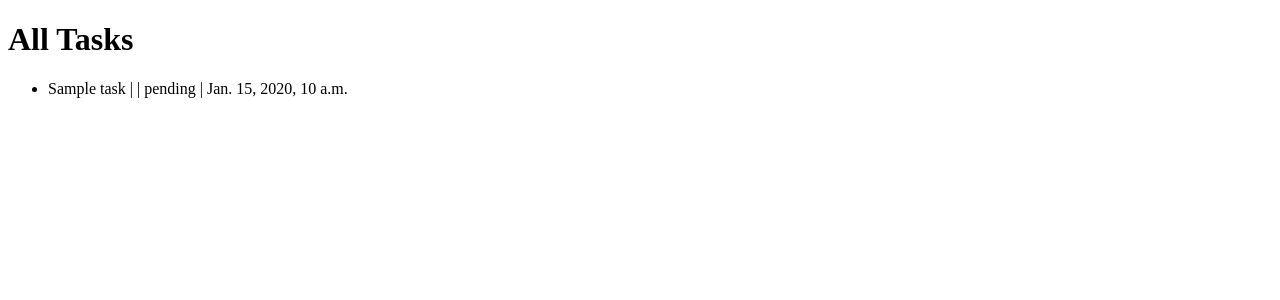
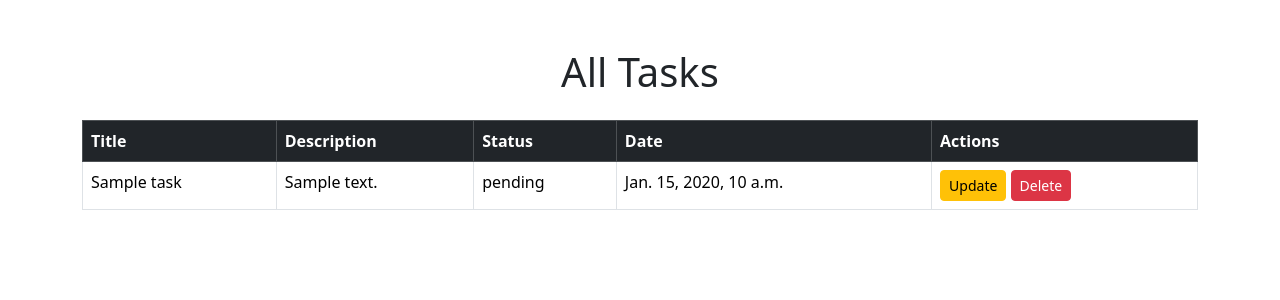
Before and after one commit to DufatanyeAngeClaire/TodoList, a Django app: page / in a window 1280 px wide. Shown: the top 300 px of the page. Run offline with Django 5.2, Linux system fonts and the light colour scheme; tables that the repository leaves empty hold one stand-in row (values such as "Sample post"); some libraries are stand-ins or nearby versions.

Commit message:
did the update and delete part

```diff
--- a/pages/templates/view_task.html
+++ b/pages/templates/view_task.html
@@ -1,22 +1,49 @@
-
+{% load static %}
 <!DOCTYPE html>
-
 <html>
 <head>
     <meta charset="utf-8">
-        <meta http-equiv="X-UA-Compatible" content="IE=edge">
-        <title></title>
-        <meta name="description" content="">
+    <title>All Tasks</title>
     <meta name="viewport" content="width=device-width, initial-scale=1">
-        <link rel="stylesheet" href="">
+    <link rel="stylesheet" href="/static/bootstrap-5.3.7-dist/css/bootstrap.min.css">
 </head>
-    <body>
-       <h1>All Tasks</h1>
-         <ul>
+<body class="container mt-5">
+    <h1 class="text-center mb-4">All Tasks</h1>
+
+    <table class="table table-bordered table-hover">
+        <thead class="table-dark">
+            <tr>
+                <th>Title</th>
+                <th>Description</th>
+                <th>Status</th>
+                <th>Date</th>
+                <th>Actions</th>
+            </tr>
+        </thead>
+        <tbody>
             {% for task in all %}
-            <li>{{ task.title }} | {{ task.describtion }} | {{ task.status }} | {{ task.date }}</li>
+            <tr>
+                <td>{{ task.title }}</td>
+                <td>{{ task.description }}</td>
+                <td>{{ task.status }}</td>
+                <td>{{ task.date }}</td>
+                <td>
+                    <a href="{% url 'update_task' task.id %}" class="btn btn-sm btn-warning">Update</a>
+
+                    <form action="{% url 'delete_task' task.id %}" method="post" style="display:inline;">
+                        {% csrf_token %}
+                        <button type="submit" class="btn btn-sm btn-danger">Delete</button>
+                    </form>
+                </td>
+            </tr>
+            {% empty %}
+            <tr>
+                <td colspan="5" class="text-center">No tasks found.</td>
+            </tr>
             {% endfor %}
-    </ul>
-        <script src="" async defer></script>
+        </tbody>
+    </table>
+
+    <script src="/static/bootstrap-5.3.7-dist/js/bootstrap.bundle.js" async defer></script>
 </body>
 </html>
--- a/pages/views.py
+++ b/pages/views.py
@@ -13,9 +13,6 @@ from django.utils import timezone
 # Functionality to change the status of a task (e.g., mark as completed or pending). This could be a link/button next to each task.
 # 4- Delete Task:
 # Functionality to remove a task from the list. This could be a link/button next to each task
-def view_task(request):
-    all_task = Task.objects.all
-    return render(request, 'view_task.html', {'all': all_task})
 
 def add_task(request):
     if request.method == "POST":
@@ -39,3 +36,22 @@ def add_task(request):
 
     # For GET requests — render the form page
     return render(request, "add_task.html")
+
+def view_task(request):
+    all_task = Task.objects.all()
+    return render(request, 'view_task.html', {'all': all_task})
+
+def delete_task(request, id):
+    task = Task.objects.get(id=id)
+    task.delete()
+    return redirect('view_task')
+
+def update_task(request, id):
+    task = Task.objects.get(id=id)
+    if request.method == 'POST':
+        task.title = request.POST['title']
+        task.describtion = request.POST['description']
+        task.status = request.POST['status']
+        task.save()
+        return redirect('view_task')
+    return render(request, 'update_task.html', {'task': task})
--- a/todo_lists/urls.py
+++ b/todo_lists/urls.py
@@ -21,7 +21,12 @@ from pages import views
 urlpatterns = [
 
     path('admin/', admin.site.urls),
-     path('', views.view_task),
-    path('pages/', views.add_task),
-    path('task/', views.add_task),
+
+    # path('pages/', views.add_task),
+    # path('task/', views.add_task),
+
+
+    path('', views.view_task, name='view_task'),
+    path('update/<int:id>/', views.update_task, name='update_task'),
+    path('delete/<int:id>/', views.delete_task, name='delete_task'),
 ]
```
Also changed, not shown: pages/templates/add_task.html (+1 -6 lines), pages/templates/update_task.html (+36 -0 lines), pages/models.py (line endings or trailing spaces), pages/templates/delete_task.html (deleted). Lines whose indentation alone changed are shown as unchanged.
